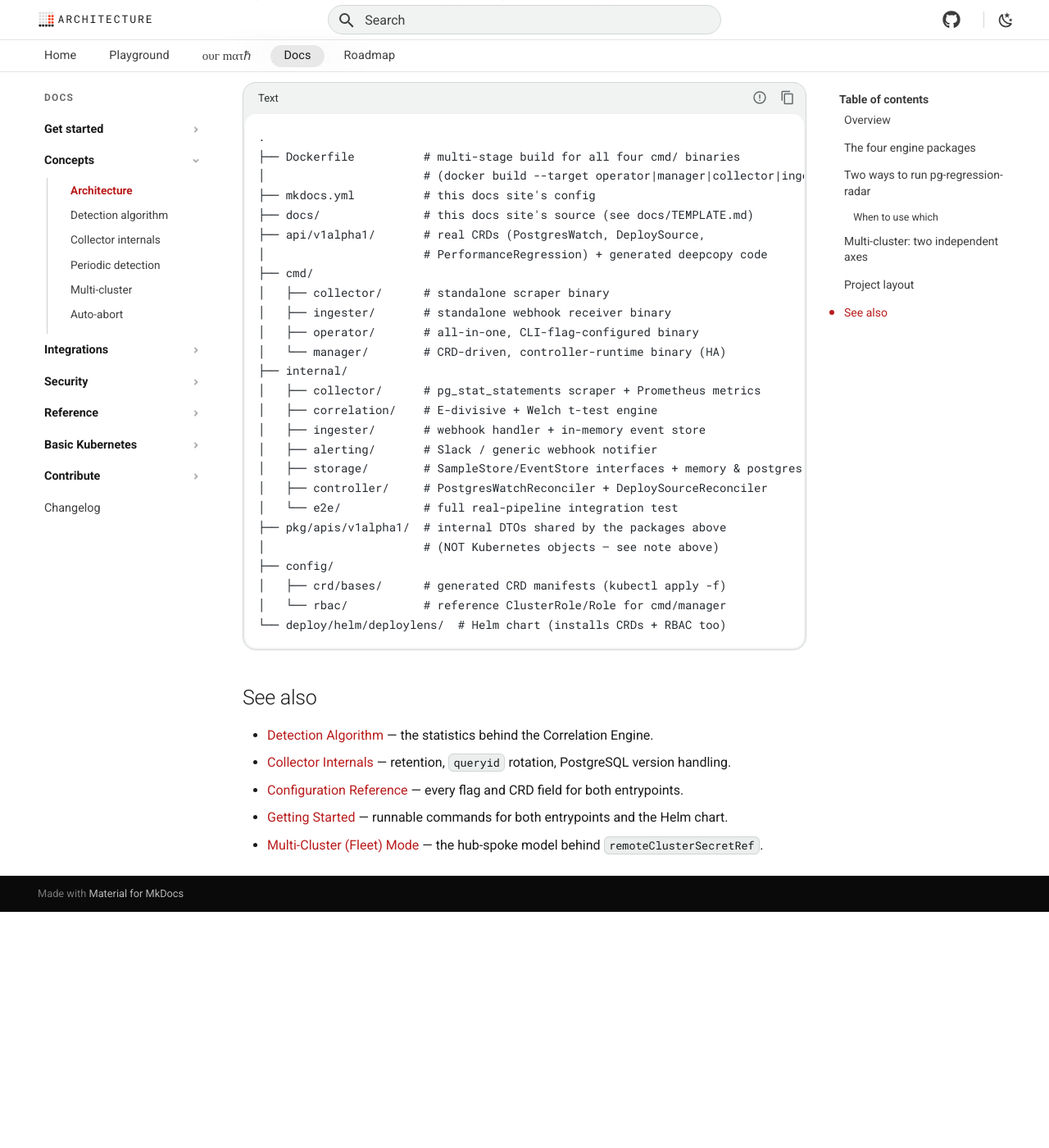
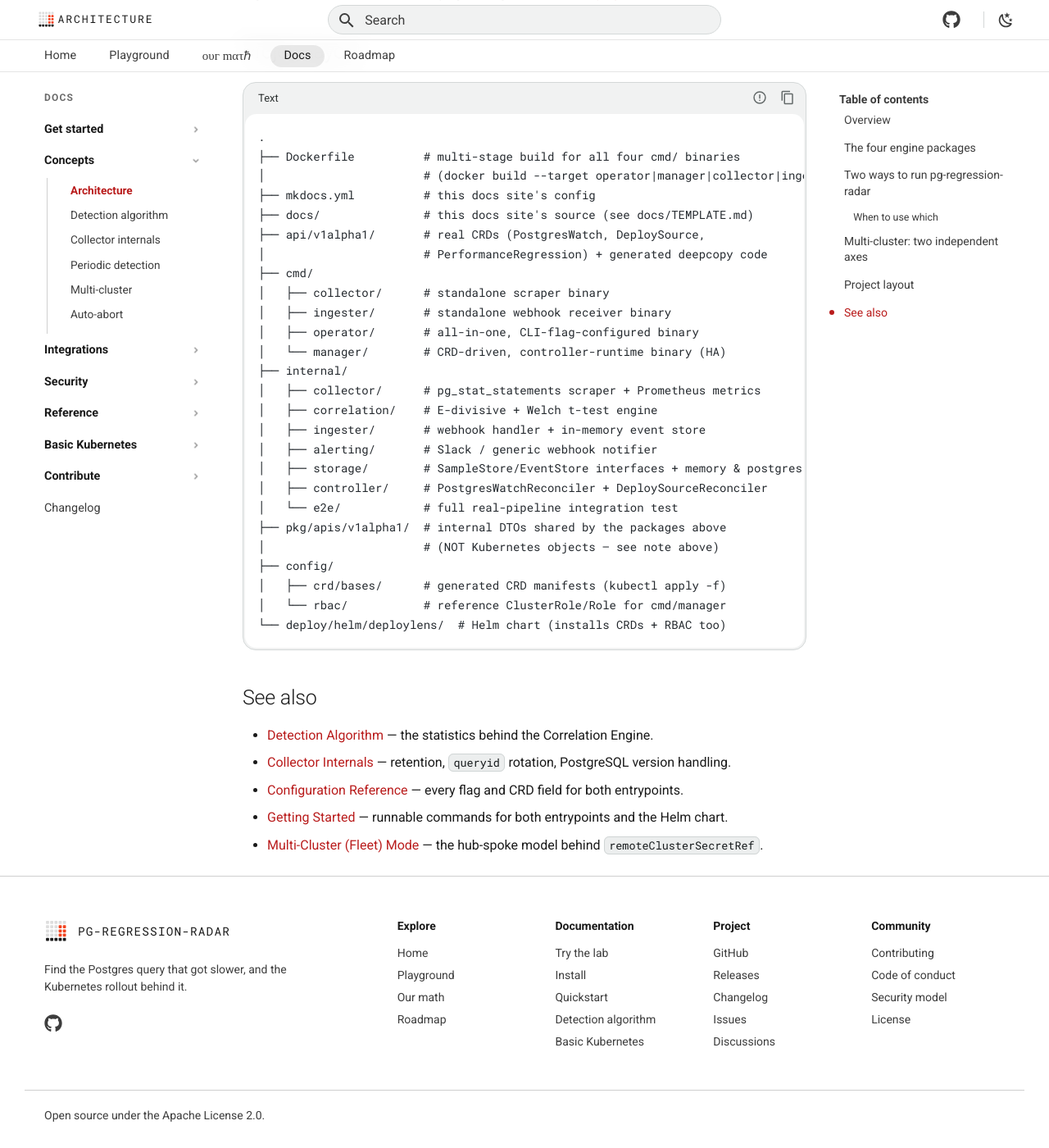
Before and after one commit to joao00001/pg-regression-radar, an MkDocs documentation site: the page built from docs/architecture.md, in a window 1280 px wide and 1400 px high, scrolled down 3016 px. Shown: the whole window at 82% size. Built offline with MkDocs 1.6.1 and Material for MkDocs 9.7.7, drawn with Linux system fonts in a browser that asks for light colours; some web fonts are replaced; comment, search, counter and statistics services are not loaded; the version menu is left out; before the commit the page ends 4128 px from its top, so only the background shows below that.

Commit message:
docs: replace the footer with a project footer
Signed-off-by: Joao <joao.detomini@enterprisedb.com>

```diff
--- a/docs/stylesheets/extra.css
+++ b/docs/stylesheets/extra.css
@@ -1783,3 +1783,118 @@
   font-size: 0.7rem;
   color: var(--md-default-fg-color--light);
 }
+
+/* ---- Site footer ----
+   overrides/partials/footer.html. Sits on the page background with a hairline
+   on top, the way the header does, instead of Material's solid block. */
+.md-footer {
+  position: relative;
+  z-index: 1;
+  background: var(--md-default-bg-color);
+  color: var(--md-default-fg-color--light);
+}
+
+.pgrr-footer {
+  border-top: 1px solid var(--md-default-fg-color--lightest);
+  font-size: 0.7rem;
+}
+
+.pgrr-footer__inner {
+  display: grid;
+  grid-template-columns: minmax(14rem, 1fr) 2fr;
+  gap: 2.5rem 3rem;
+  max-width: 61rem;
+  margin: 0 auto;
+  padding: 2.6rem 1.2rem 2rem;
+}
+
+.pgrr-footer__lockup {
+  display: inline-flex;
+  align-items: center;
+  gap: 0.55rem;
+  color: var(--md-default-fg-color);
+}
+
+.pgrr-footer__mark svg {
+  display: block;
+  width: 1.5rem;
+  height: 1.5rem;
+}
+
+.pgrr-footer__word {
+  font-family: var(--md-code-font-family);
+  font-size: 0.72rem;
+  font-weight: 500;
+  letter-spacing: 0.08em;
+  text-transform: uppercase;
+}
+
+.pgrr-footer__tag {
+  max-width: 18rem;
+  margin: 0.9rem 0 1.1rem;
+  line-height: 1.55;
+  color: var(--md-default-fg-color--light);
+}
+
+.pgrr-footer__social {
+  display: inline-flex;
+  color: var(--md-default-fg-color--light);
+  transition: color 0.15s ease;
+}
+
+.pgrr-footer__social svg {
+  width: 1.1rem;
+  height: 1.1rem;
+  fill: currentColor;
+}
+
+.pgrr-footer__cols {
+  display: grid;
+  grid-template-columns: repeat(4, minmax(0, 1fr));
+  gap: 1.6rem 1.5rem;
+}
+
+.pgrr-footer__col h2 {
+  margin: 0 0 0.85rem;
+  font-size: 0.7rem;
+  font-weight: 600;
+  letter-spacing: 0;
+  color: var(--md-default-fg-color);
+}
+
+.pgrr-footer__col ul {
+  margin: 0;
+  padding: 0;
+  list-style: none;
+}
+
+.pgrr-footer__col li {
+  margin: 0 0 0.55rem;
+}
+
+.pgrr-footer a:not(.pgrr-footer__lockup) {
+  color: var(--md-default-fg-color--light);
+  transition: color 0.15s ease;
+}
+
+.pgrr-footer a:not(.pgrr-footer__lockup):hover,
+.pgrr-footer a:not(.pgrr-footer__lockup):focus-visible {
+  color: var(--pgrr-accent);
+}
+
+.pgrr-footer__bar {
+  max-width: 61rem;
+  margin: 0 auto;
+  padding: 1.1rem 1.2rem 1.6rem;
+  border-top: 1px solid var(--md-default-fg-color--lightest);
+  color: var(--md-default-fg-color--light);
+}
+
+@media screen and (max-width: 59.9375em) {
+  .pgrr-footer__inner {
+    grid-template-columns: 1fr;
+  }
+  .pgrr-footer__cols {
+    grid-template-columns: repeat(2, minmax(0, 1fr));
+  }
+}
--- /dev/null
+++ b/overrides/partials/footer.html
@@ -0,0 +1,66 @@
+{#
+  Site footer. Replaces Material's, which carries "Made with Material for
+  MkDocs". Every link is absolute (the site root and the `latest` docs), so the
+  footer is identical on the home page, the playground and every released
+  version of the docs.
+#}
+{% set root = config.site_url %}
+{% set docs = root ~ "latest/" %}
+{% set repo = config.repo_url %}
+<footer class="md-footer pgrr-footer" aria-label="Site footer">
+  <div class="pgrr-footer__inner">
+    <div class="pgrr-footer__brand">
+      <a class="pgrr-footer__lockup" href="{{ root }}" aria-label="pg-regression-radar, home">
+        <span class="pgrr-footer__mark">{% include ".icons/pgrr/mark.svg" %}</span>
+        <span class="pgrr-footer__word">pg-regression-radar</span>
+      </a>
+      <p class="pgrr-footer__tag">Find the Postgres query that got slower, and the Kubernetes rollout behind it.</p>
+      <a class="pgrr-footer__social" href="{{ repo }}" aria-label="pg-regression-radar on GitHub">{% include ".icons/fontawesome/brands/github.svg" %}</a>
+    </div>
+
+    <nav class="pgrr-footer__cols" aria-label="Footer">
+      <div class="pgrr-footer__col">
+        <h2>Explore</h2>
+        <ul>
+          <li><a href="{{ root }}">Home</a></li>
+          <li><a href="{{ root }}playground/">Playground</a></li>
+          <li><a href="{{ root }}our-math/">Our math</a></li>
+          <li><a href="{{ root }}roadmap/">Roadmap</a></li>
+        </ul>
+      </div>
+      <div class="pgrr-footer__col">
+        <h2>Documentation</h2>
+        <ul>
+          <li><a href="{{ docs }}lab/">Try the lab</a></li>
+          <li><a href="{{ docs }}installation/">Install</a></li>
+          <li><a href="{{ docs }}getting-started/">Quickstart</a></li>
+          <li><a href="{{ docs }}detection-algorithm/">Detection algorithm</a></li>
+          <li><a href="{{ root }}kubernetes/overview/">Basic Kubernetes</a></li>
+        </ul>
+      </div>
+      <div class="pgrr-footer__col">
+        <h2>Project</h2>
+        <ul>
+          <li><a href="{{ repo }}">GitHub</a></li>
+          <li><a href="{{ repo }}/releases">Releases</a></li>
+          <li><a href="{{ docs }}changelog/">Changelog</a></li>
+          <li><a href="{{ repo }}/issues">Issues</a></li>
+          <li><a href="{{ repo }}/discussions">Discussions</a></li>
+        </ul>
+      </div>
+      <div class="pgrr-footer__col">
+        <h2>Community</h2>
+        <ul>
+          <li><a href="{{ repo }}/blob/main/CONTRIBUTING.md">Contributing</a></li>
+          <li><a href="{{ repo }}/blob/main/CODE_OF_CONDUCT.md">Code of conduct</a></li>
+          <li><a href="{{ docs }}security-model/">Security model</a></li>
+          <li><a href="{{ repo }}/blob/main/LICENSE">License</a></li>
+        </ul>
+      </div>
+    </nav>
+  </div>
+
+  <div class="pgrr-footer__bar">
+    <span>Open source under the Apache License 2.0.</span>
+  </div>
+</footer>
```
